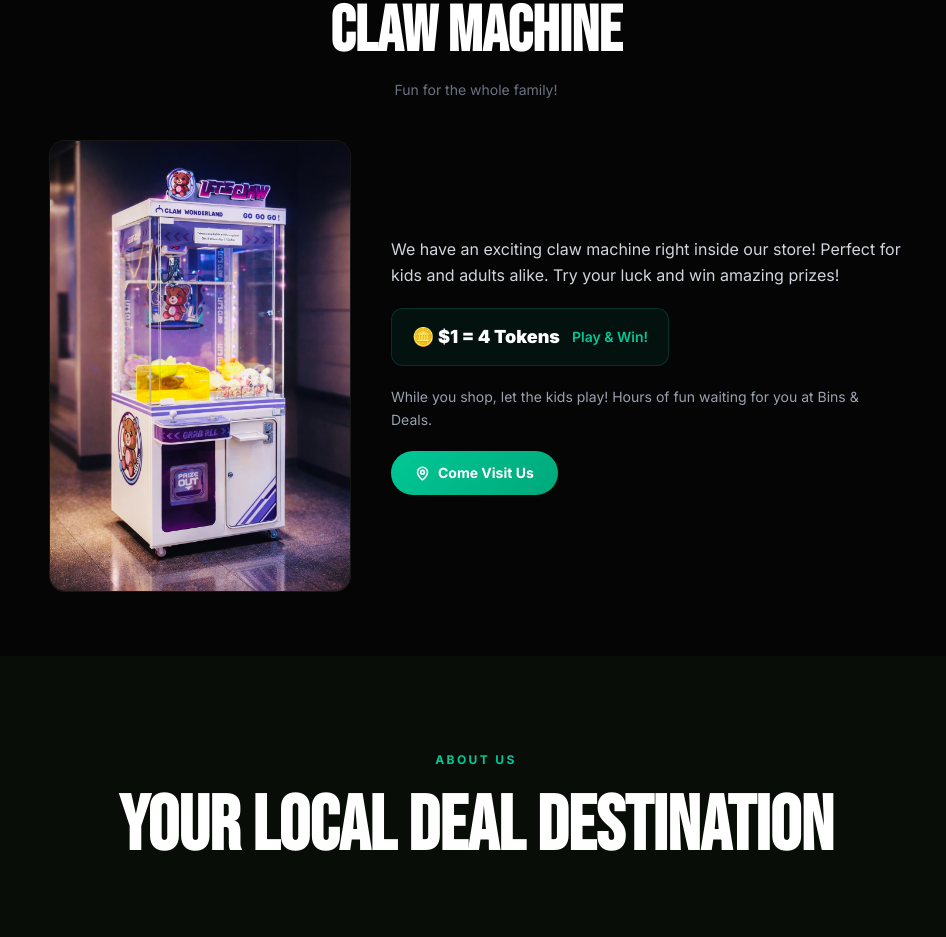
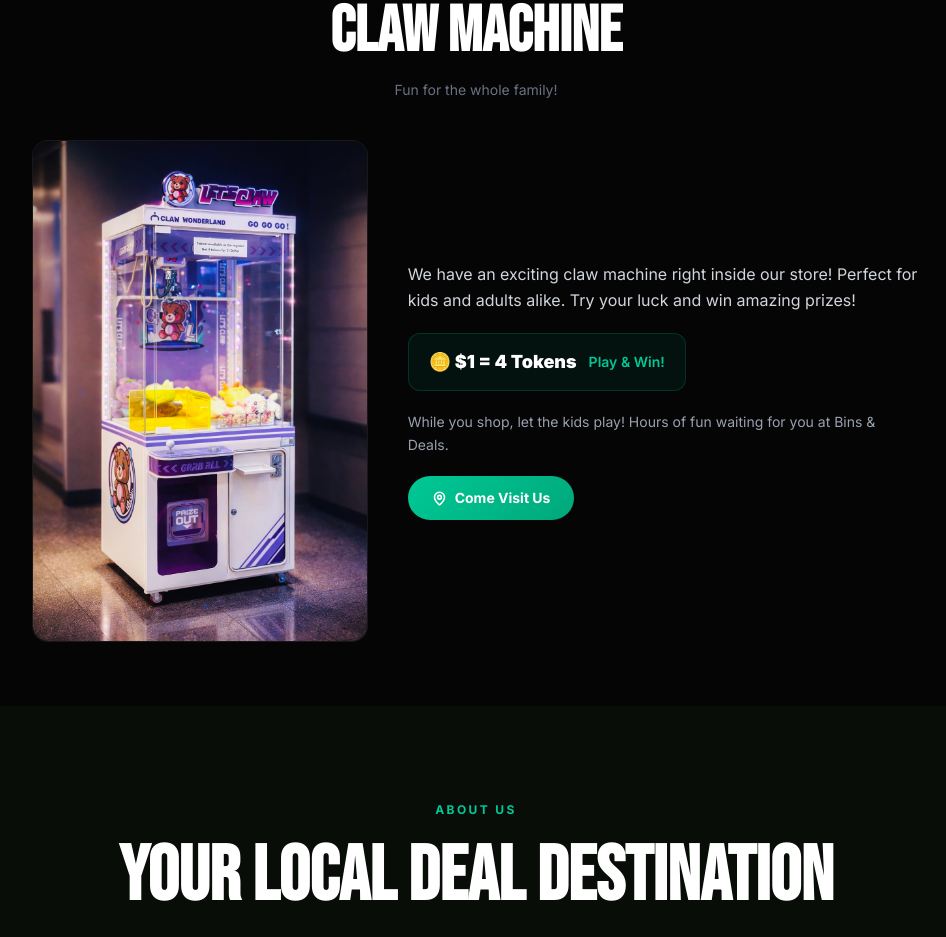
Before and after one commit to Naveen-Madhav/Bins-and-Deals, a React (Vite) app: page / in a window 1280 px wide. Shown: the part 2670-3607 px from the top of the page, without its empty margins (164-1110 px from the left). Built offline with nearby package versions, Linux system fonts and the light colour scheme.

Commit message:
Update App.jsx

```diff
--- a/src/App.jsx
+++ b/src/App.jsx
@@ -258,6 +258,7 @@ function Hero() {
             textTransform: 'uppercase',
             whiteSpace: 'nowrap',
             color: '#7ED957',
+            WebkitTextStroke: '1px rgba(255,255,255,0.75)',
             marginBottom: '1.5rem',
           }}
         >
@@ -480,7 +481,7 @@ function ClawMachine() {
               <img
                 src={clawMachineImg}
                 alt="Claw Machine at Bins and Deals"
-                className="max-h-[300px] lg:max-h-[450px] w-auto object-contain block"
+                className="max-h-[320px] lg:max-h-[500px] w-auto object-contain block"
               />
             </motion.div>
           </Reveal>
```
